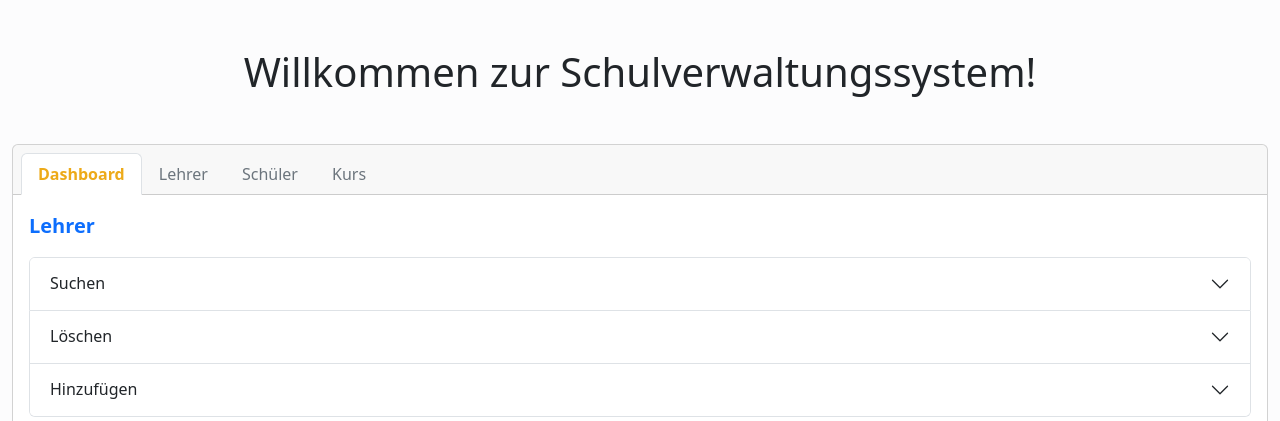
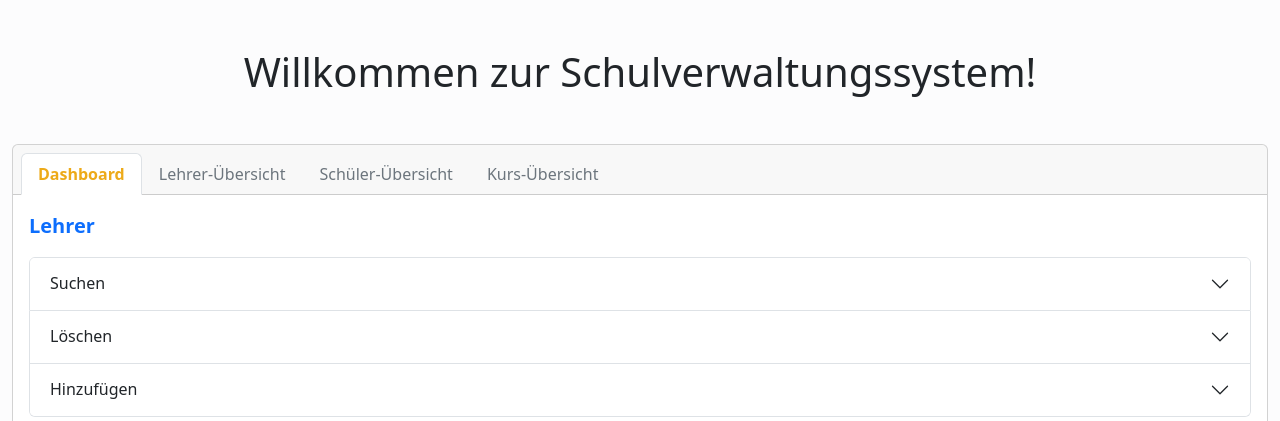
Before and after one commit to peiyi-c/php_schulverwaltung, a PHP site: page / in a window 1280 px wide. Shown: the top 421 px of the page. Run offline with PHP 8.4, Linux system fonts and the light colour scheme; data comes from the database, SQL or seed files in the repository; data that the repository does not hold is empty.

Commit message:
edit nav text

```diff
--- a/components/navigation.php
+++ b/components/navigation.php
@@ -4,15 +4,15 @@
            <button class="nav-link text-secondary active" data-type="dashboard">Dashboard</button>
          </li>
          <li class="nav-item">
-           <button class="nav-link text-secondary" data-type="lehrer">Lehrer</button>
+           <button class="nav-link text-secondary" data-type="lehrer">Lehrer-Übersicht</button>
          </li>
 
          <li class="nav-item">
-           <button class="nav-link text-secondary" data-type="schueler">Schüler</button>
+           <button class="nav-link text-secondary" data-type="schueler">Schüler-Übersicht</button>
          </li>
 
          <li class="nav-item">
-           <button class="nav-link text-secondary" data-type="kurs">Kurs</button>
+           <button class="nav-link text-secondary" data-type="kurs">Kurs-Übersicht</button>
          </li>
        </ul>
      </nav>
```
